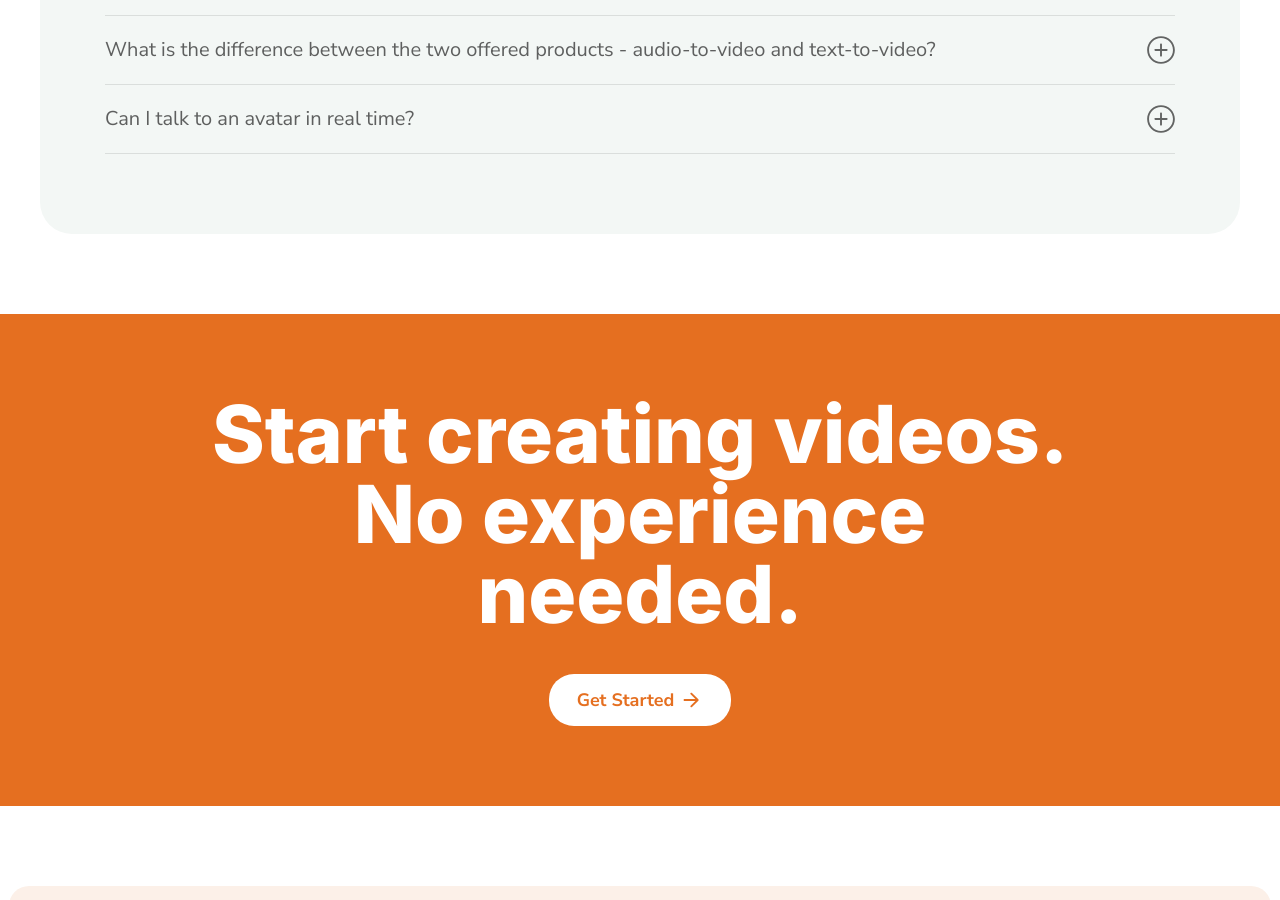
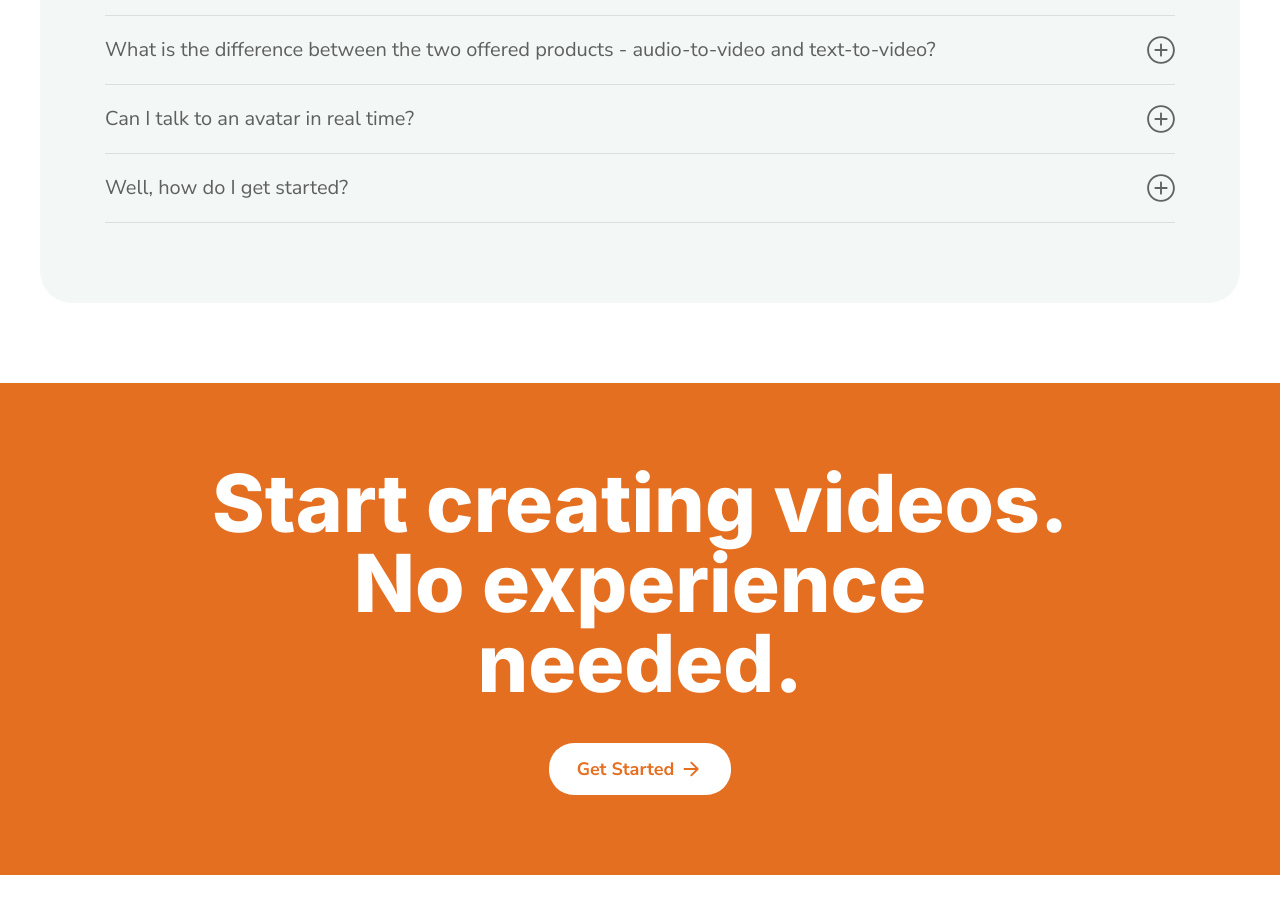
Before and after one commit to auspicious-soft/neurcg-site, a Next.js app: page /pricing in a window 1280 px wide. Shown: the part 2020-2920 px from the top of the page. Built offline with nearby package versions, Linux system fonts and the light colour scheme; no server answers.

Commit message:
Adding more  FAQ

```diff
--- a/src/components/FaqBox.tsx
+++ b/src/components/FaqBox.tsx
@@ -27,7 +27,11 @@ const faqData = [
   },
   {
     title: "Can I talk to an avatar in real time?",
-    content: "Yes! you definitely can. The product is in beta mode. Contact us directly to get early access.",
+    content: "Yes! you definitely can. The product is in beta mode. Contact us directly by <a href='https://maity.pro/#contact-us'>clicking here</a> or write to us at neurcg@neurcg.com to get early access.",
+  },
+  {
+    title: "Well, how do I get started?",
+    content: "<a href=’https://app.maity.pro/login’>Click here</a> and follow the on-screen instructions or <a href=’https://youtu.be/Yge-FkJcixk’>watch a video</a> describing this.",
   },
 ];
 
```
